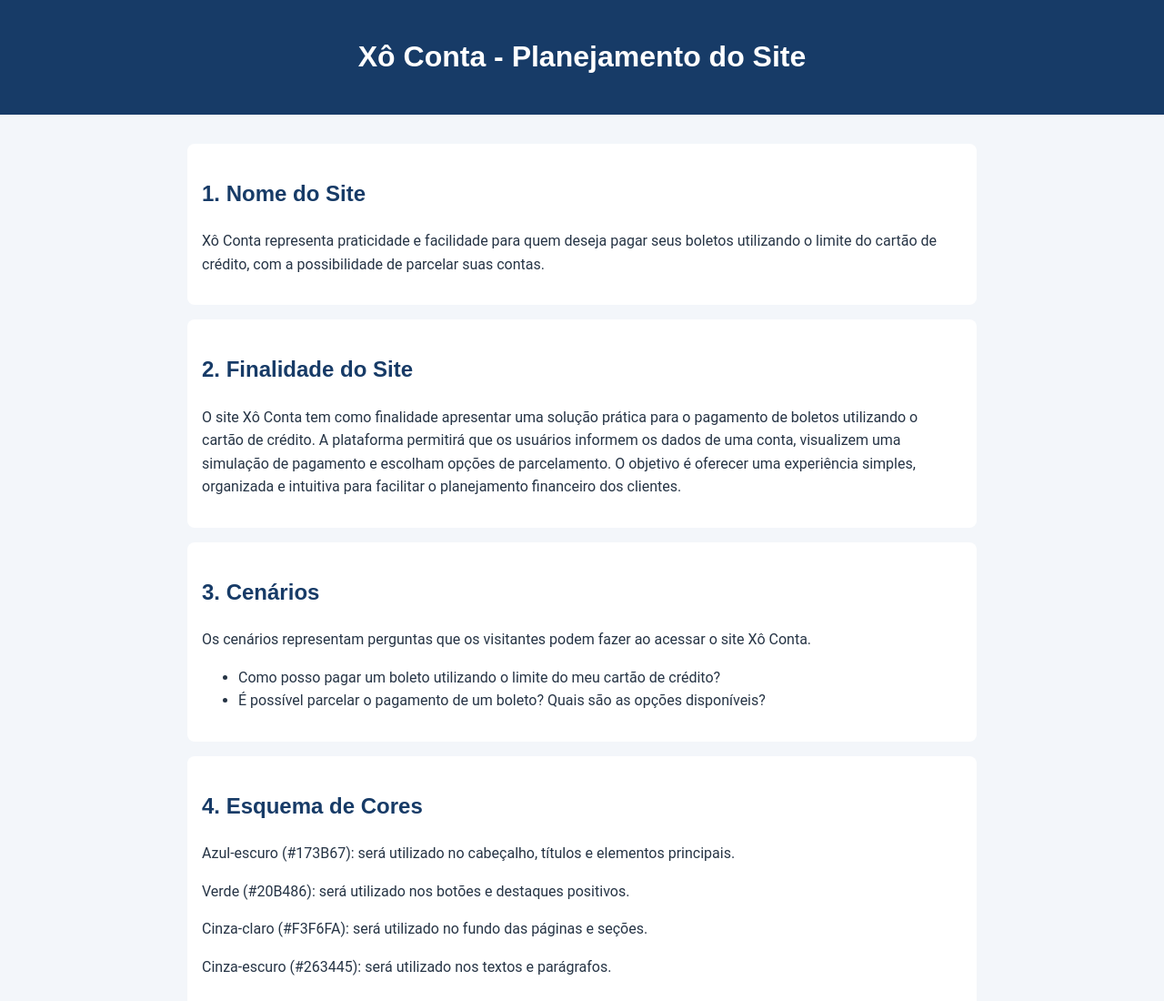
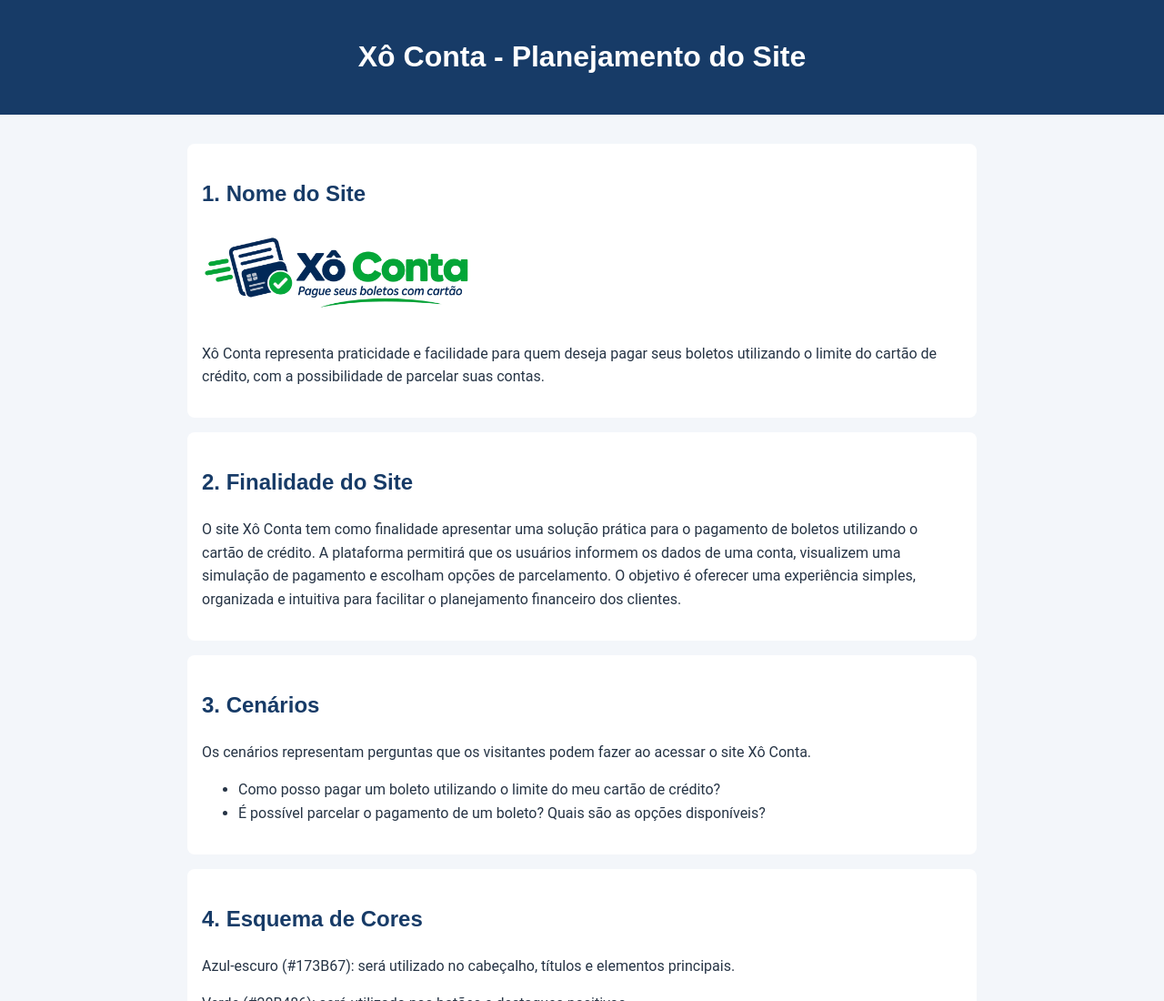
Before and after one commit to bsdigitalsud/wdd131, a plain HTML site: page projeto/planejamentodosite.html in a window 1280 px wide. Shown: the top 1100 px of the page at 91% size. Drawn offline with Linux system fonts and the light colour scheme.

Commit message:
corrção no projeto

```diff
--- a/projeto/planejamentodosite.html
+++ b/projeto/planejamentodosite.html
@@ -13,6 +13,7 @@
     <main>
         <section>
             <h2>1. Nome do Site</h2>
+            <img src="imagem/logo-xo-conta (2).png"alt="Logo Xô Conta" width="300">
             <p>Xô Conta representa praticidade e facilidade para quem deseja pagar seus boletos utilizando o limite do cartão de crédito, com a possibilidade de parcelar suas contas.</p>
         </section>
         <section>
```
Also changed, not shown: projeto/imagem/logo-xo-conta (2).png (added).
